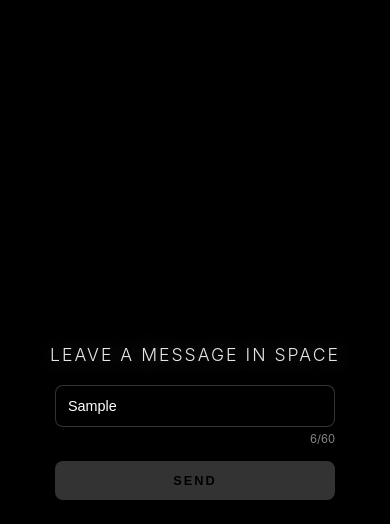
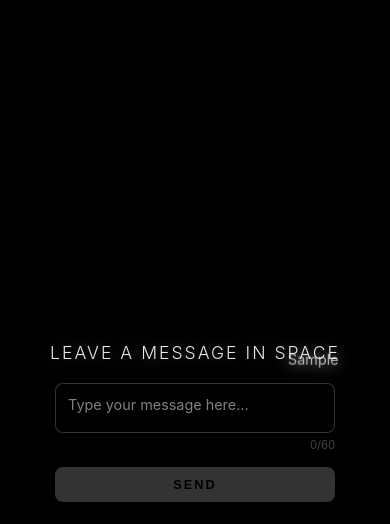
Before and after one commit to ChrisChan-dev/anonymously-message, a plain HTML site: page index.html in a window 390 px wide. Both pictures are taken after typing "Sample" into the empty fields and a click on the button "SEND". Drawn offline with Linux system fonts and the light colour scheme; no server answers.

Commit message:
Add files via upload

```diff
--- a/index.html
+++ b/index.html
@@ -3,22 +3,23 @@
 <head>
     <meta charset="UTF-8">
     <meta name="viewport" content="width=device-width, initial-scale=1.0">
-    <title>Anonymous Thoughts</title>
+    <title>Leave a Message in Space</title>
     <link rel="stylesheet" href="style.css">
 </head>
 <body>
     <div id="starfield"></div>
     <div id="thought-stream"></div>
 
-    <main class="interface-container">
+    <div class="interface-container">
         <h1>Leave a message in space</h1>
+
         <div class="input-wrapper">
-            <input type="text" id="messageInput" placeholder="Type your thought here..." maxlength="60" autocomplete="off">
-            <div class="char-count"><span id="charNum">0</span>/60</div>
+            <textarea id="messageInput" maxlength="60" placeholder="Type your message here..."></textarea>
+            <div class="char-count" id="charCount">0/60</div>
             <button id="sendBtn">Send</button>
         </div>
-    </main>
+    </div>
 
-    <script type="module" src="script.js"></script>
+    <script src="script.js"></script>
 </body>
 </html>
--- a/script.js
+++ b/script.js
@@ -1,123 +1,69 @@
-import { initializeApp } from "https://www.gstatic.com/firebasejs/12.7.0/firebase-app.js";
-import { getDatabase, ref, push, query, limitToLast, onChildAdded, serverTimestamp } from "https://www.gstatic.com/firebasejs/12.7.0/firebase-database.js";
+const starfield = document.getElementById('starfield');
+const starCount = 100;
 
-const firebaseConfig = {
-    apiKey: "AIzaSyCbteU0tkgb1JCUmsKUbvGIzVjvK1QP8rM",
-    authDomain: "message-anonymously.firebaseapp.com",
-    databaseURL: "https://message-anonymously-default-rtdb.asia-southeast1.firebasedatabase.app/",
-    projectId: "message-anonymously",
-    storageBucket: "message-anonymously.firebasestorage.app",
-    messagingSenderId: "811375391888",
-    appId: "1:811375391888:web:7a861e558313c9c2761415",
-    measurementId: "G-49W7ZMBR2S"
-};
+for (let i = 0; i < starCount; i++) {
+    let star = document.createElement('div');
+    star.className = 'star';
+    let duration = Math.random() * 3 + 2;
+    let size = Math.random() * 2 + 1;
 
-const app = initializeApp(firebaseConfig);
-const db = getDatabase(app);
-const messagesRef = ref(db, 'messages');
+    star.style.left = Math.random() * 100 + '%';
+    star.style.top = Math.random() * 100 + '%';
+    star.style.width = size + 'px';
+    star.style.height = size + 'px';
+    star.style.animationDuration = duration + 's';
+
+    starfield.appendChild(star);
+}
 
 const input = document.getElementById('messageInput');
+const counter = document.getElementById('charCount');
 const sendBtn = document.getElementById('sendBtn');
 const stream = document.getElementById('thought-stream');
-const charDisplay = document.getElementById('charNum');
-const starfield = document.getElementById('starfield');
-
-const colors = ["#FFD700", "#C77DFF", "#FB7185", "#34D399", "#60A5FA", "#F472B6"];
-const fonts = [
-    "'Courier New', monospace",
-    "'Georgia', serif",
-    "'Arial Black', sans-serif",
-    "'Brush Script MT', cursive",
-    "'Times New Roman', serif",
-    "'Verdana', sans-serif"
-];
-
-function createStars() {
-    for (let i = 0; i < 150; i++) {
-        const star = document.createElement('div');
-        star.classList.add('star');
-        const xy = Math.random() * 100;
-        const duration = Math.random() * 3 + 2;
-        const size = Math.random() * 2 + 1;
-
-        star.style.left = `${Math.random() * 100}%`;
-        star.style.top = `${Math.random() * 100}%`;
-        star.style.width = `${size}px`;
-        star.style.height = `${size}px`;
-        star.style.animationDuration = `${duration}s`;
-
-        starfield.appendChild(star);
-    }
-}
-createStars();
 
 input.addEventListener('input', () => {
-    charDisplay.textContent = input.value.length;
-});
+    const currentLength = input.value.length;
+    counter.innerText = `${currentLength}/60`;
 
-input.addEventListener('keypress', (e) => {
-    if (e.key === 'Enter') sendMessage();
+    if(currentLength > 0) {
+        sendBtn.style.opacity = "0.6";
+    } else {
+        sendBtn.style.opacity = "0.2";
+    }
 });
 
 sendBtn.addEventListener('click', sendMessage);
+input.addEventListener('keypress', function (e) {
+    if (e.key === 'Enter' && !e.shiftKey) {
+        e.preventDefault();
+        sendMessage();
+    }
+});
 
 function sendMessage() {
     const text = input.value.trim();
-    if (text.length === 0 || text.length > 60) return;
-
-    push(messagesRef, {
-        text: text,
-        createdAt: serverTimestamp()
-    }).then(() => {
-        input.value = '';
-        charDisplay.textContent = '0';
-    }).catch((error) => console.error(error));
-}
-
-const q = query(messagesRef, limitToLast(50));
-
-onChildAdded(q, (snapshot) => {
-    createBubble(snapshot.val().text);
-});
-
-function createBubble(text) {
-    if(!text) return;
-    if (stream.children.length > 50) stream.removeChild(stream.firstChild);
+    if (!text) return;
 
     const bubble = document.createElement('div');
-    bubble.classList.add('thought-bubble');
-    bubble.textContent = text;
+    bubble.className = 'thought-bubble';
+    bubble.innerText = text;
 
-    const randomColor = colors[Math.floor(Math.random() * colors.length)];
-    const randomFont = fonts[Math.floor(Math.random() * fonts.length)];
+    const moveX = (Math.random() * 200 - 100) + 'px';
+    const moveY = (Math.random() * 200 - 100) + 'px';
 
-    bubble.style.color = randomColor;
-    bubble.style.fontFamily = randomFont;
-
-    const startLeft = Math.random() * 90;
-    const startTop = Math.random() * 90;
-
-    const duration = 5 + Math.random() * 10;
-    const size = 0.5 + Math.random() * 1.5;
-    const opacity = 0.4 + Math.random() * 0.6;
-
-    const moveX = -100 + Math.random() * 200;
-    const moveY = -100 + Math.random() * 200;
-
-    const rotStart = -30 + Math.random() * 60;
-    const rotEnd = -30 + Math.random() * 60;
-
-    bubble.style.left = `${startLeft}%`;
-    bubble.style.top = `${startTop}%`;
-    bubble.style.fontSize = `${size}rem`;
-    bubble.style.opacity = opacity;
-
-    bubble.style.setProperty('--move-x', `${moveX}px`);
-    bubble.style.setProperty('--move-y', `${moveY}px`);
-    bubble.style.setProperty('--rot-start', `${rotStart}deg`);
-    bubble.style.setProperty('--rot-end', `${rotEnd}deg`);
-
-    bubble.style.animationDuration = `${duration}s`;
+    bubble.style.left = Math.random() * 80 + 10 + '%';
+    bubble.style.top = Math.random() * 80 + 10 + '%';
+    bubble.style.setProperty('--move-x', moveX);
+    bubble.style.setProperty('--move-y', moveY);
 
     stream.appendChild(bubble);
+
+    input.value = '';
+    counter.innerText = '0/60';
+    sendBtn.style.opacity = "0.2";
+
+    setTimeout(() => {
+        bubble.style.opacity = 0;
+        setTimeout(() => bubble.remove(), 1000);
+    }, 15000);
 }
--- a/style.css
+++ b/style.css
@@ -57,7 +57,9 @@ body, html {
     will-change: transform;
     user-select: none;
     text-shadow: 0 0 15px currentColor;
-    animation: chaosFloat infinite ease-in-out alternate;
+    animation: chaosFloat 20s infinite ease-in-out alternate;
+    font-size: 0.9rem;
+    color: rgba(255, 255, 255, 0.7);
 }
 
 .interface-container {
@@ -93,22 +95,38 @@ h1 {
     transition: max-width 0.3s ease;
 }
 
-input[type="text"] {
+textarea {
     width: 100%;
+    height: 50px;
     background: rgba(0, 0, 0, 0.5);
     border: 1px solid rgba(255, 255, 255, 0.2);
     padding: 15px;
     color: white;
+    font-family: inherit;
     font-size: 1rem;
     border-radius: 8px;
     outline: none;
+    resize: none;
     transition: all 0.3s ease;
     backdrop-filter: blur(10px);
 }
 
-input[type="text"]:focus {
+textarea:focus {
     border-color: rgba(255, 255, 255, 0.6);
     box-shadow: 0 0 20px rgba(255, 255, 255, 0.1);
+}
+
+textarea::placeholder {
+    color: rgba(255, 255, 255, 0.5);
+    opacity: 1;
+}
+
+.char-count {
+    font-size: 0.7rem;
+    color: var(--text-muted);
+    text-align: right;
+    margin-top: -10px;
+    opacity: 0.5;
 }
 
 button {
@@ -119,41 +137,17 @@ button {
     border-radius: 8px;
     font-weight: 800;
     cursor: pointer;
-    transition: transform 0.2s, opacity 0.2s;
     text-transform: uppercase;
     letter-spacing: 2px;
     font-size: 0.8rem;
-}
-
-button:hover {
-    opacity: 0.9;
-    transform: translateY(-1px);
-    box-shadow: 0 0 15px rgba(255, 255, 255, 0.4);
-}
-
-.char-count {
-    font-size: 0.7rem;
-    color: var(--text-muted);
-    text-align: right;
-    margin-top: -10px;
-}
-
-textarea::placeholder {
-    color: rgba(255, 255, 255, 0.5);
-    opacity: 0.5;
-}
-
-#charCount {
-    opacity: 0.5;
-}
-
-button {
     opacity: 0.2;
-    transition: opacity 0.3s ease;
+    transition: opacity 0.3s ease, transform 0.2s;
 }
 
 button:hover {
     opacity: 0.5;
+    transform: translateY(-1px);
+    box-shadow: 0 0 15px rgba(255, 255, 255, 0.4);
 }
 
 @keyframes twinkle {
@@ -162,15 +156,8 @@ button:hover {
 }
 
 @keyframes chaosFloat {
-    0% {
-        transform: translate3d(0, 0, 0) rotate(var(--rot-start)) scale(1);
-    }
-    50% {
-        transform: translate3d(var(--move-x), var(--move-y), 50px) rotate(0deg) scale(1.1);
-    }
-    100% {
-        transform: translate3d(calc(var(--move-x) * -1), calc(var(--move-y) * -1), 0) rotate(var(--rot-end)) scale(0.9);
-    }
+    0% { transform: translate3d(0, 0, 0) rotate(0deg); }
+    100% { transform: translate3d(var(--move-x), var(--move-y), 0) rotate(10deg); }
 }
 
 @media (max-width: 600px) {
@@ -178,19 +165,19 @@ button:hover {
         font-size: 1.1rem;
         letter-spacing: 2px;
         margin-bottom: 20px;
-        padding: 0 10px;
     }
 
     .input-wrapper {
-        max-width: 280px;
+        max-width: 80%;
     }
 
-    input[type="text"] {
+    textarea {
         padding: 12px;
         font-size: 0.9rem;
     }
 
-    .thought-bubble {
-        transform: scale(0.8);
+    button {
+        padding: 10px;
+        width: 100%;
     }
 }
```
